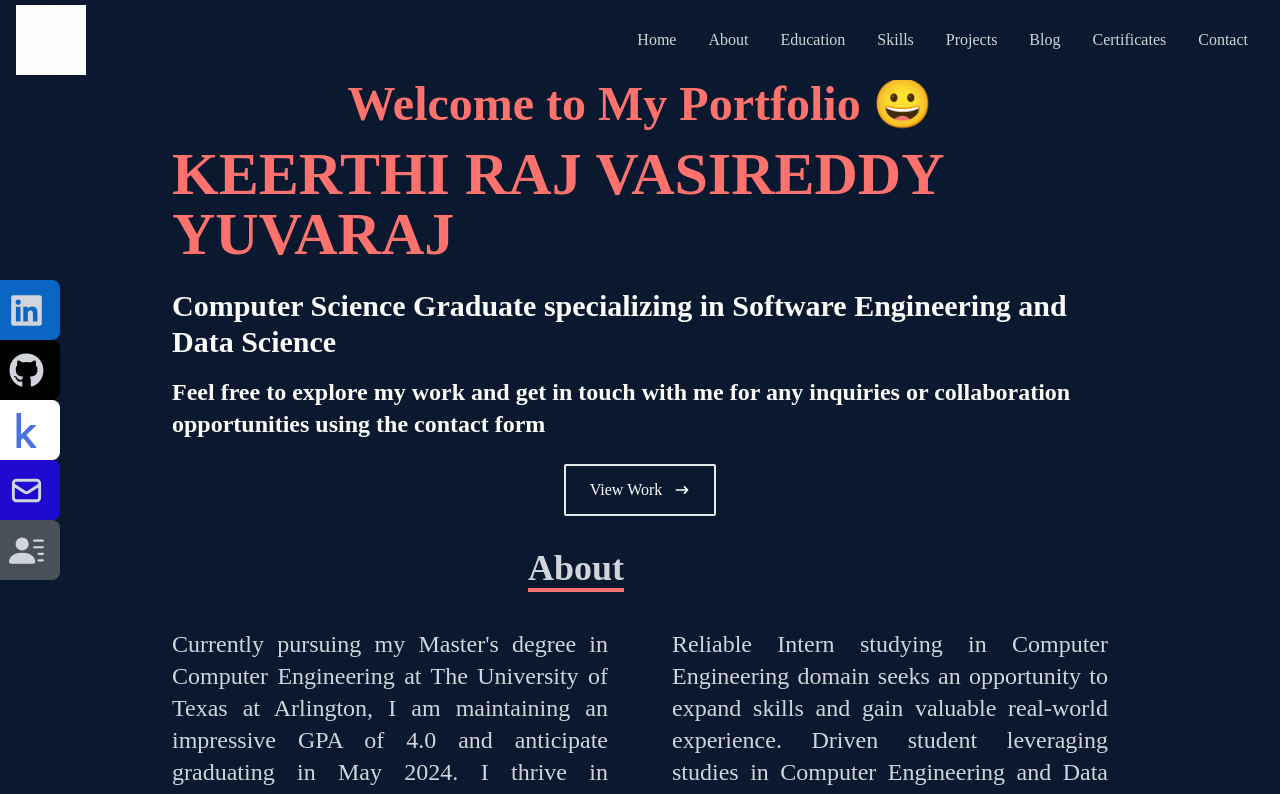
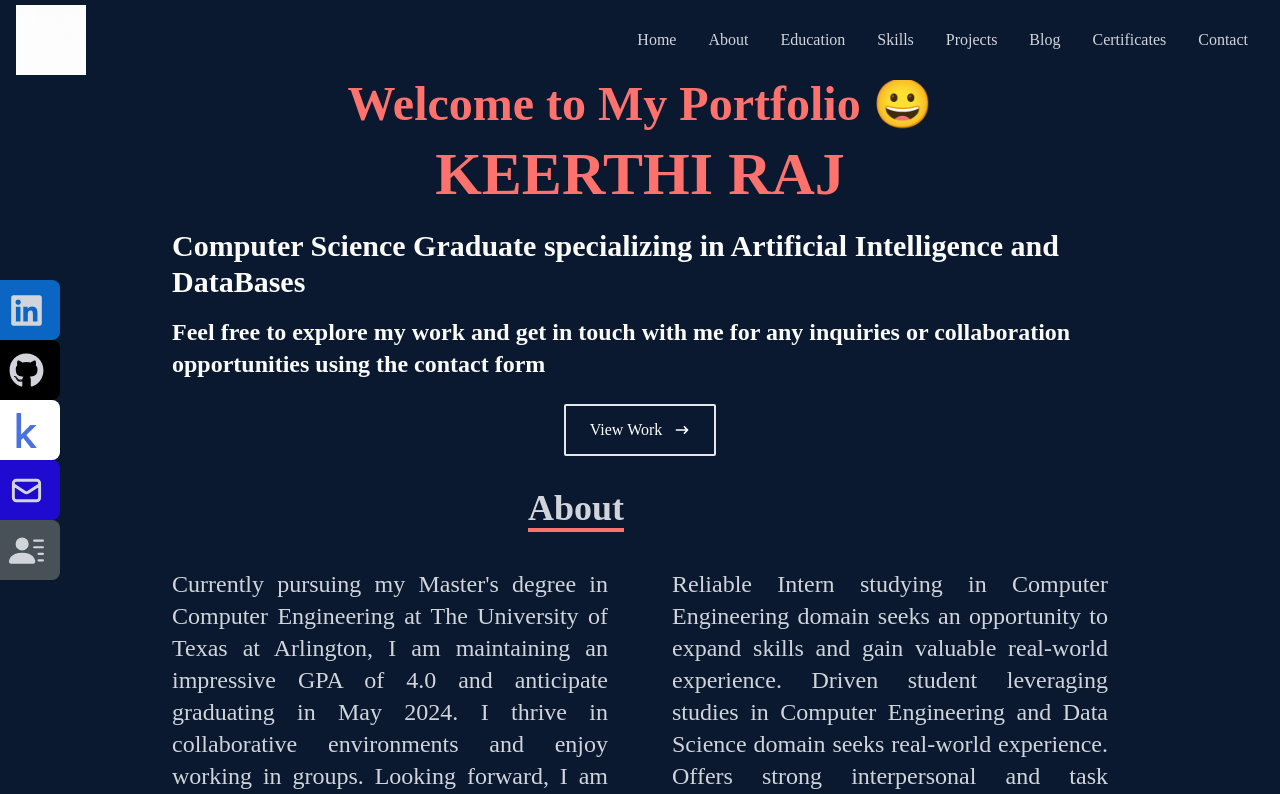
Before and after one commit to KR-16/KeerthiRajPortfolio, a React (Create React App) app in the folder portfolio/: page / in a window 1280 px wide. Shown: the top 794 px of the page. Built offline with nearby package versions, Linux system fonts and the light colour scheme; the HTML template or start-up script is replaced by a standard one.

Commit message:
Name change and about

```diff
--- a/portfolio/src/components/Home.jsx
+++ b/portfolio/src/components/Home.jsx
@@ -12,10 +12,10 @@ export const Home = () => {
                 Welcome to My Portfolio 😀
             </h1>
             <p className= 'text-[#fd726d] inline-flex justify-center text-6xl font-bold pb-6'>
-                KEERTHI RAJ VASIREDDY YUVARAJ
+                KEERTHI RAJ
             </p>
             <p className = 'text-2xl sm:text-3xl justify-center font-bold text-[#fbfcf8] pb-4'>
-                Computer Science Graduate specializing in Software Engineering and Data Science
+                Computer Science Graduate specializing in Artificial Intelligence and DataBases
             </p>
             <p className='text-xl sm:text-2xl justify-center font-bold text-[#fbfcf8] pb-4'>
                 Feel free to explore my work and get in touch with me for any inquiries or collaboration opportunities using the contact form
```
